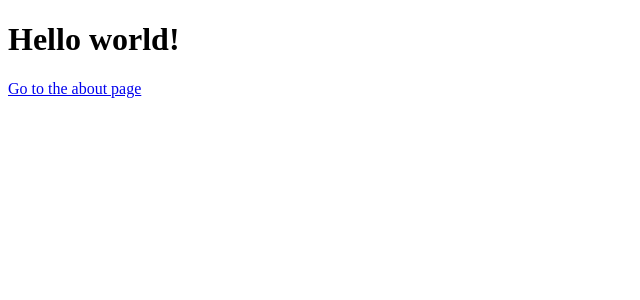
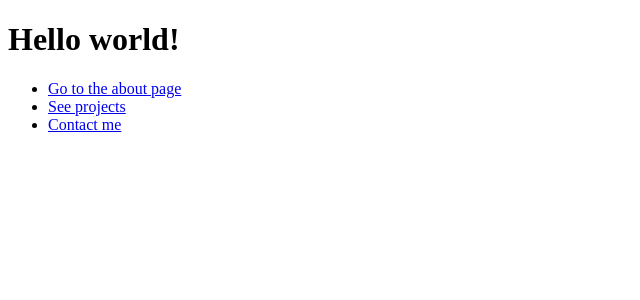
Before and after one commit to yannvillellas/portfolio, a Next.js app: page /en in a window 1280 px wide. Shown: the top 300 px of the page, without its empty margins (0-640 px from the left). Built offline with nearby package versions, Linux system fonts and the light colour scheme.

Commit message:
feat: add pages

```diff
--- a/messages/en.json
+++ b/messages/en.json
@@ -1,6 +1,23 @@
 {
   "HomePage": {
     "title": "Hello world!",
-    "about": "Go to the about page"
+    "about": "Go to the about page",
+    "projects": "See projects",
+    "contact": "Contact me"
+  },
+  "AboutPage": {
+    "title": "About",
+    "description": "This is the about page.",
+    "back": "Back to home"
+  },
+  "ProjectsPage": {
+    "title": "Projects",
+    "description": "A list of projects will go here.",
+    "back": "Back to home"
+  },
+  "ContactPage": {
+    "title": "Contact",
+    "description": "How to reach me.",
+    "back": "Back to home"
   }
 }
--- a/messages/fr.json
+++ b/messages/fr.json
@@ -1,6 +1,23 @@
 {
   "HomePage": {
     "title": "Bonjour",
-    "about": "Aller à la page à propos"
+    "about": "Aller à la page à propos",
+    "projects": "Voir les projets",
+    "contact": "Contactez-moi"
+  },
+  "AboutPage": {
+    "title": "À propos",
+    "description": "Ceci est la page à propos.",
+    "back": "Retour à l'accueil"
+  },
+  "ProjectsPage": {
+    "title": "Projets",
+    "description": "Une liste de projets sera affichée ici.",
+    "back": "Retour à l'accueil"
+  },
+  "ContactPage": {
+    "title": "Contact",
+    "description": "Comment me contacter.",
+    "back": "Retour à l'accueil"
   }
 }
--- a/src/app/[locale]/page.tsx
+++ b/src/app/[locale]/page.tsx
@@ -6,7 +6,19 @@ export default function HomePage() {
   return (
     <div>
       <h1>{t("title")}</h1>
-      <Link href="/about">{t("about")}</Link>
+      <nav>
+        <ul>
+          <li>
+            <Link href="/about">{t("about")}</Link>
+          </li>
+          <li>
+            <Link href="/projects">{t("projects")}</Link>
+          </li>
+          <li>
+            <Link href="/contact">{t("contact")}</Link>
+          </li>
+        </ul>
+      </nav>
     </div>
   );
 }
```
Also changed, not shown: src/app/[locale]/about/page.tsx (added, +15 -0 lines), src/app/[locale]/contact/page.tsx (added, +15 -0 lines), src/app/[locale]/projects/page.tsx (added, +15 -0 lines).
